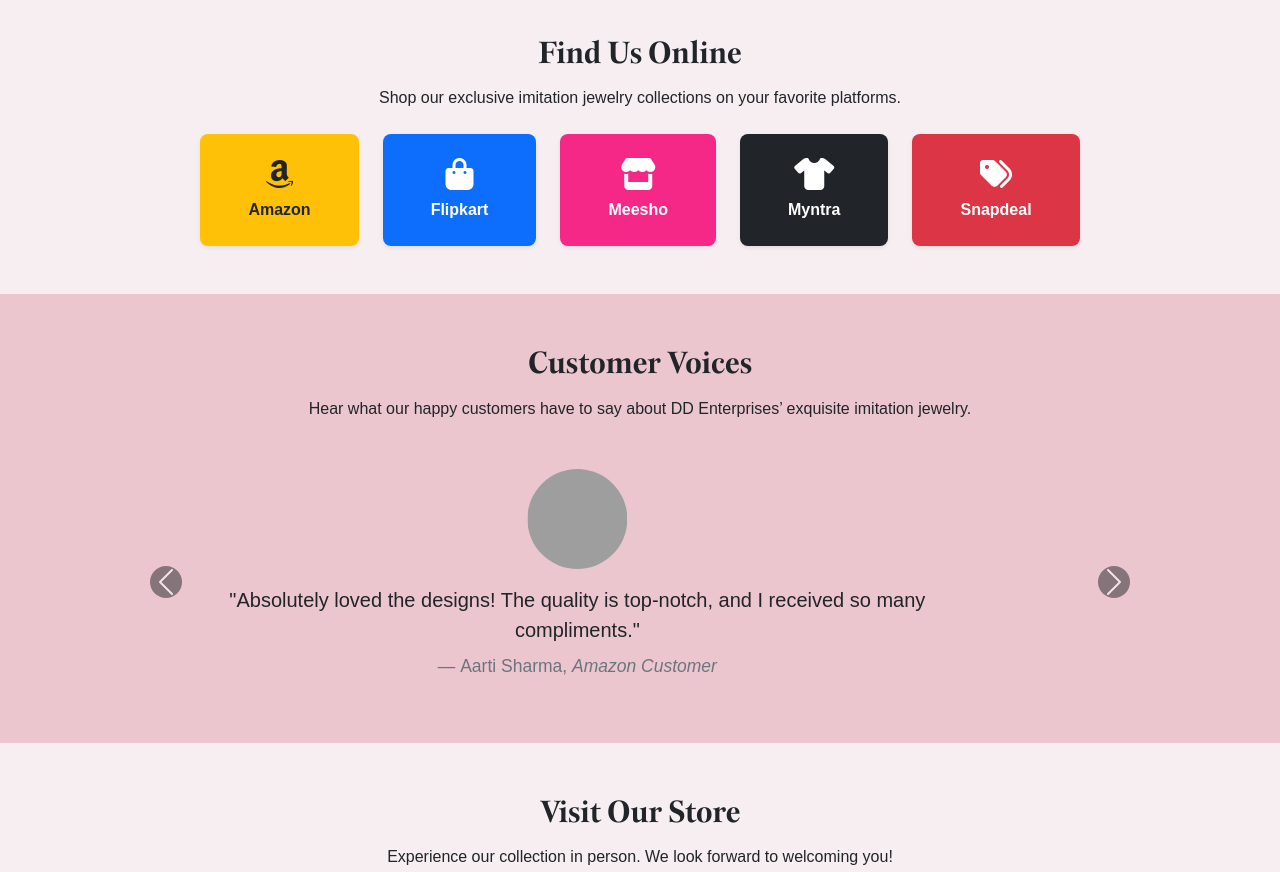
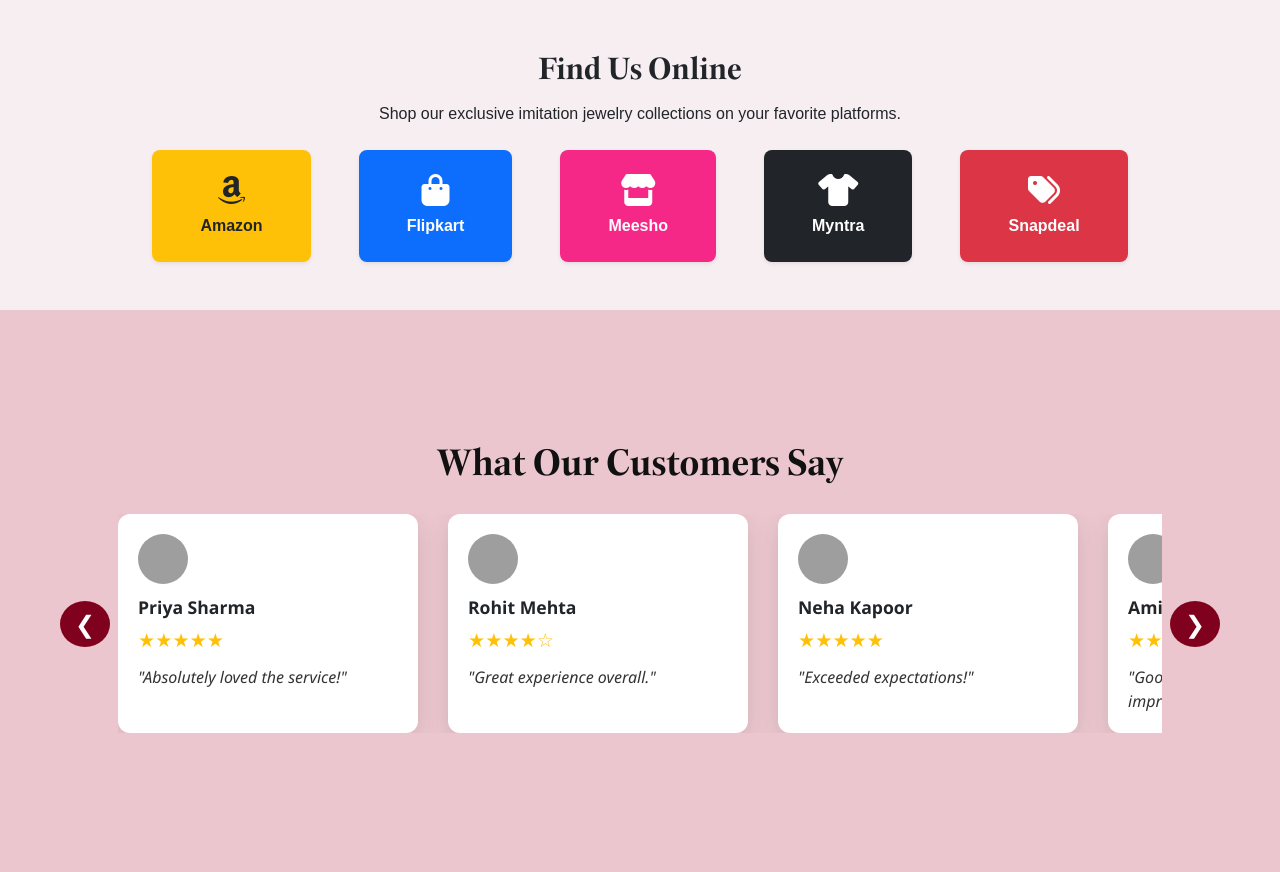
Before and after one commit to abhis9582/dd-enterprise, a plain HTML site: page index.html in a window 1280 px wide. Shown: the part 2240-3112 px from the top of the page. Drawn offline with nearby package versions, Linux system fonts and the light colour scheme; grey boxes are pictures that could not be loaded.

Commit message:
added slider

```diff
--- a/index.html
+++ b/index.html
@@ -141,15 +141,16 @@
                 <!-- Card 1 -->
                 <div class="col-12 col-sm-6 col-lg-4">
                     <div class="card h-100 shadow-sm">
-                        <img src="images/image2.png" alt="Everyday Chic Earrings"
-                         class="card-img-top img-fluid" style="object-fit: cover; height: 300px;">
+                        <img src="images/image2.png" alt="Everyday Chic Earrings" class="card-img-top img-fluid"
+                            style="object-fit: cover; height: 300px;">
                         <div class="card-body">
                             <h5 class="card-title">Everyday Chic Earrings</h5>
                             <p class="card-subtitle text-muted">Women's Jewelry</p>
-                            <p class="card-text mt-2">Lightweight imitation earrings for daily wear – hoops, studs, and drops.
+                            <p class="card-text mt-2">Lightweight imitation earrings for daily wear – hoops, studs, and
+                                drops.
                             </p>
                         </div>
-                        <div class="card-footer bg-white border-0">
+                        <div class="card-footer bg-white border-0 mb-3">
                             <button class="btn btn-outline-dark w-100">
                                 <i class="fas fa-shopping-cart me-2"></i> View Details
                             </button>
@@ -165,10 +166,11 @@
                         <div class="card-body">
                             <h5 class="card-title">Pearl Elegance Collection</h5>
                             <p class="card-subtitle text-muted">Women's Jewelry</p>
-                            <p class="card-text mt-2">Classic pearl-based jewellery with a fusion of Western and Indian design.
+                            <p class="card-text mt-2">Classic pearl-based jewellery with a fusion of Western and Indian
+                                design.
                             </p>
                         </div>
-                        <div class="card-footer bg-white border-0">
+                        <div class="card-footer bg-white border-0 mb-3">
                             <button class="btn btn-outline-dark w-100">
                                 <i class="fas fa-shopping-cart me-2"></i> View Details
                             </button>
@@ -184,10 +186,11 @@
                         <div class="card-body">
                             <h5 class="card-title">Oxidised Tribal Collection</h5>
                             <p class="card-subtitle text-muted">Women's Jewelry</p>
-                            <p class="card-text mt-2">Bold oxidised silver jewellery sets inspired by tribal Indian designs..
+                            <p class="card-text mt-2">Bold oxidised silver jewellery sets inspired by tribal Indian
+                                designs..
                             </p>
                         </div>
-                        <div class="card-footer bg-white border-0">
+                        <div class="card-footer bg-white border-0 mb-3">
                             <button class="btn btn-outline-dark w-100">
                                 <i class="fas fa-shopping-cart me-2"></i> View Details
                             </button>
@@ -207,7 +210,7 @@
                 Shop our exclusive imitation jewelry collections on your favorite platforms.
             </p>
 
-            <div class="d-flex flex-wrap justify-content-center align-items-center gap-4 mt-4">
+            <div class="d-flex flex-wrap justify-content-center align-items-center gap-5 mt-4">
                 <!-- Amazon -->
                 <div class="bg-warning p-4 px-5 rounded-3 text-center d-flex flex-column align-items-center shadow-sm">
                     <i class="fab fa-amazon fa-2x mb-2"></i>
@@ -246,6 +249,26 @@
     </section>
 
     <!-- find us section ends here  -->
+
+    <!-- review section starts here  -->
+    <section class="container-fluid what-we-deal py-5">
+        <div class="reviews-slider-section">
+            <h2>What Our Customers Say</h2>
+
+            <div class="slider-wrapper">
+                <button class="slider-btn left" onclick="moveLeft()">&#10094;</button>
+
+                <div class="slider-container" id="sliderContainer">
+                    <div class="slider-track" id="sliderTrack">
+                        <!-- JS will inject review cards here -->
+                    </div>
+                </div>
+
+                <button class="slider-btn right" onclick="moveRight()">&#10095;</button>
+            </div>
+        </div>
+    </section>
+    <!-- review section ends here  -->
 
     <!-- customer voices section starts here  -->
     <section class="container-fluid what-we-deal py-5">
--- a/script.js
+++ b/script.js
@@ -0,0 +1,100 @@
+const reviews = [
+  {
+    name: "Priya Sharma",
+    rating: 5,
+    text: "Absolutely loved the service!",
+    avatar: "https://i.pravatar.cc/100?img=47"
+  },
+  {
+    name: "Rohit Mehta",
+    rating: 4,
+    text: "Great experience overall.",
+    avatar: "https://i.pravatar.cc/100?img=56"
+  },
+  {
+    name: "Neha Kapoor",
+    rating: 5,
+    text: "Exceeded expectations!",
+    avatar: "https://i.pravatar.cc/100?img=65"
+  },
+  {
+    name: "Amit Sinha",
+    rating: 3,
+    text: "Good service but room for improvement.",
+    avatar: "https://i.pravatar.cc/100?img=13"
+  },
+  {
+    name: "Sunita Rao",
+    rating: 4,
+    text: "Smooth process, polite team.",
+    avatar: "https://i.pravatar.cc/100?img=24"
+  }
+];
+
+const track = document.getElementById('sliderTrack');
+let index = 0;
+
+// Create review card
+function createCard(review) {
+  const stars = "★".repeat(review.rating) + "☆".repeat(5 - review.rating);
+  return `
+    <div class="review-card">
+      <img class="review-avatar" src="${review.avatar}" />
+      <div class="review-name">${review.name}</div>
+      <div class="review-stars">${stars}</div>
+      <div class="review-text">"${review.text}"</div>
+    </div>
+  `;
+}
+
+// Inject cards and clone first & last for infinite loop
+function initSlider() {
+  const allCards = reviews.map(createCard).join('');
+  track.innerHTML = createCard(reviews[reviews.length - 1]) + allCards + createCard(reviews[0]);
+  index = 1;
+  updateSlider();
+}
+
+// Move right
+function moveRight() {
+  if (index >= reviews.length + 1) return;
+  index++;
+  updateSlider();
+
+  if (index === reviews.length + 1) {
+    setTimeout(() => {
+      index = 1;
+      track.style.transition = 'none';
+      updateSlider();
+      setTimeout(() => {
+        track.style.transition = 'transform 0.5s ease';
+      });
+    }, 500);
+  }
+}
+
+// Move left
+function moveLeft() {
+  if (index <= 0) return;
+  index--;
+  updateSlider();
+
+  if (index === 0) {
+    setTimeout(() => {
+      index = reviews.length;
+      track.style.transition = 'none';
+      updateSlider();
+      setTimeout(() => {
+        track.style.transition = 'transform 0.5s ease';
+      });
+    }, 500);
+  }
+}
+
+// Apply transform
+function updateSlider() {
+  const cardWidth = document.querySelector('.review-card').offsetWidth + 30;
+  track.style.transform = `translateX(-${cardWidth * index}px)`;
+}
+
+window.onload = initSlider;
--- a/style.css
+++ b/style.css
@@ -68,3 +68,100 @@ body {
 .find-us-section {
     background: var(--header-bg);
 }
+
+.reviews-slider-section {
+  max-width: 1200px;
+  margin: 60px auto;
+  padding: 20px;
+  font-family: 'Segoe UI', sans-serif;
+  text-align: center;
+}
+
+.reviews-slider-section h2 {
+  font-size: 2.4rem;
+  margin-bottom: 30px;
+  color: #111;
+}
+
+.slider-wrapper {
+  position: relative;
+  display: flex;
+  align-items: center;
+  justify-content: center;
+}
+
+.slider-container {
+  overflow: hidden;
+  width: 90%;
+}
+
+.slider-track {
+  display: flex;
+  gap: 30px;
+  transition: transform 0.5s ease;
+}
+
+.review-card {
+  min-width: 300px;
+  background: white;
+  border-radius: 12px;
+  padding: 20px;
+  box-shadow: 0 8px 24px rgba(0,0,0,0.1);
+  text-align: left;
+  transition: transform 0.3s;
+}
+
+.review-card:hover {
+  transform: scale(1.03);
+}
+
+.review-avatar {
+  width: 50px;
+  height: 50px;
+  border-radius: 50%;
+  object-fit: cover;
+  margin-bottom: 10px;
+}
+
+.review-name {
+  font-weight: bold;
+  font-size: 1.1rem;
+  margin-bottom: 5px;
+}
+
+.review-stars {
+  color: #ffc107;
+  font-size: 1.2rem;
+  margin-bottom: 10px;
+}
+
+.review-text {
+  font-style: italic;
+  color: #333;
+}
+
+.slider-btn {
+  background-color: var(--heading-color);
+  color: white;
+  border: none;
+  font-size: 24px;
+  padding: 5px 15px;
+  border-radius: 50%;
+  cursor: pointer;
+  transition: background 0.3s;
+  z-index: 2;
+}
+
+.slider-btn:hover {
+  background-color: var(--heading-color);
+}
+
+.slider-btn.left {
+  position: absolute;
+  left: 0;
+}
+
+.slider-btn.right {
+  position: absolute;
+  right: 0;
+}
```
